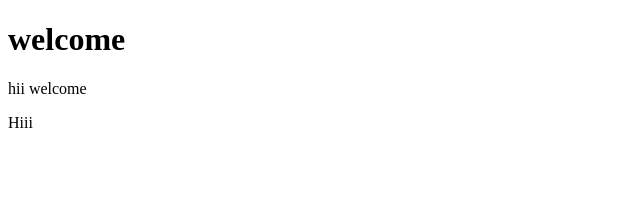
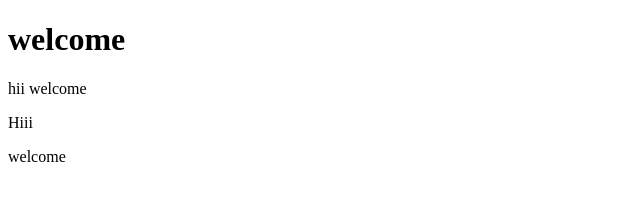
Before and after one commit to Sindhu-2017/practical, a plain HTML site: page index.html in a window 1280 px wide. Shown: the full height of the page, 0-640 px from the left. Drawn offline with Linux system fonts and the light colour scheme.

Commit message:
first commit

```diff
--- a/index.html
+++ b/index.html
@@ -9,5 +9,6 @@
     <h1>welcome</h1>
     <p>hii welcome</p>
     <p>Hiii</p>
+    <p>welcome
 </body>
 </html>
```
